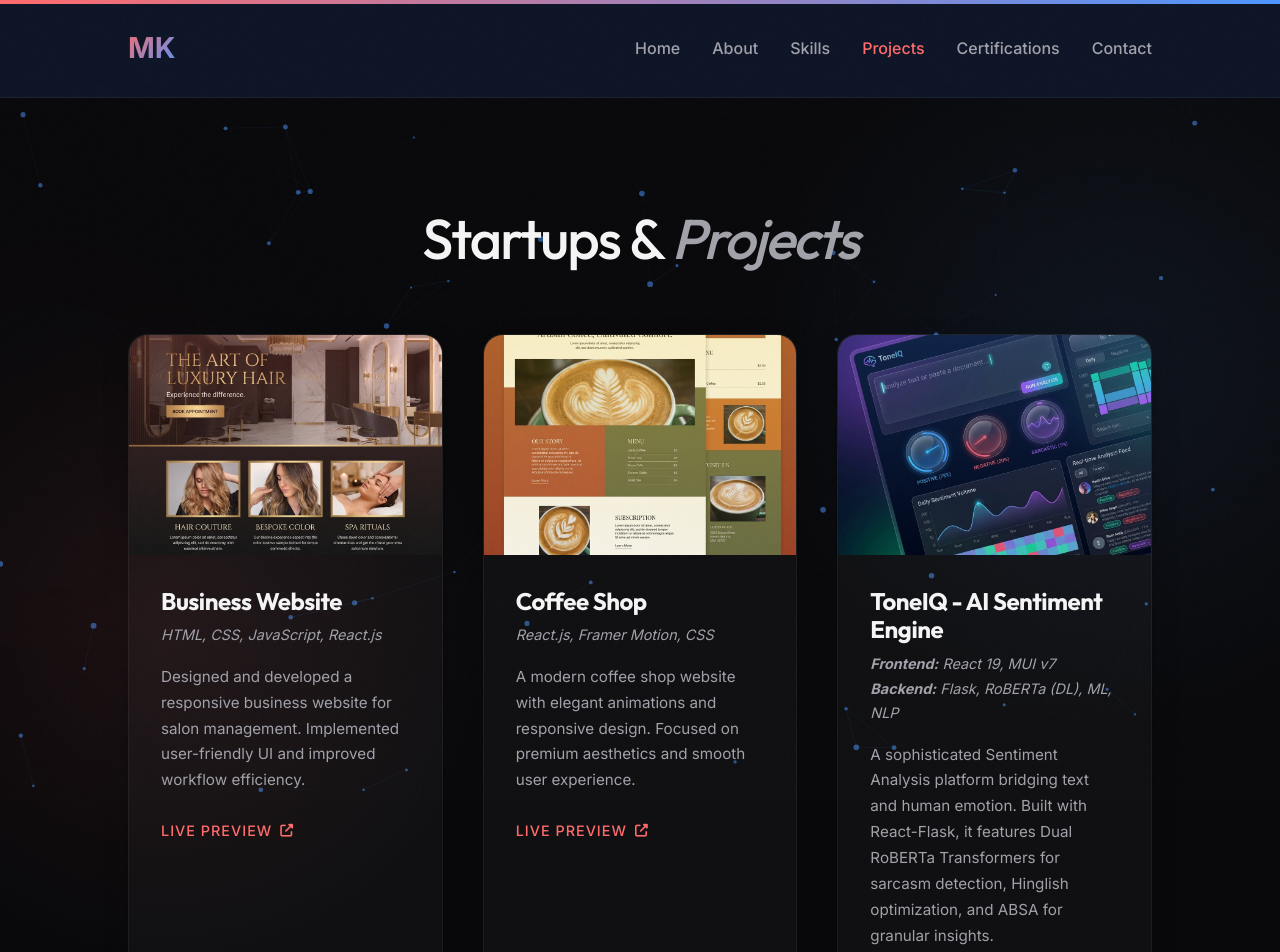
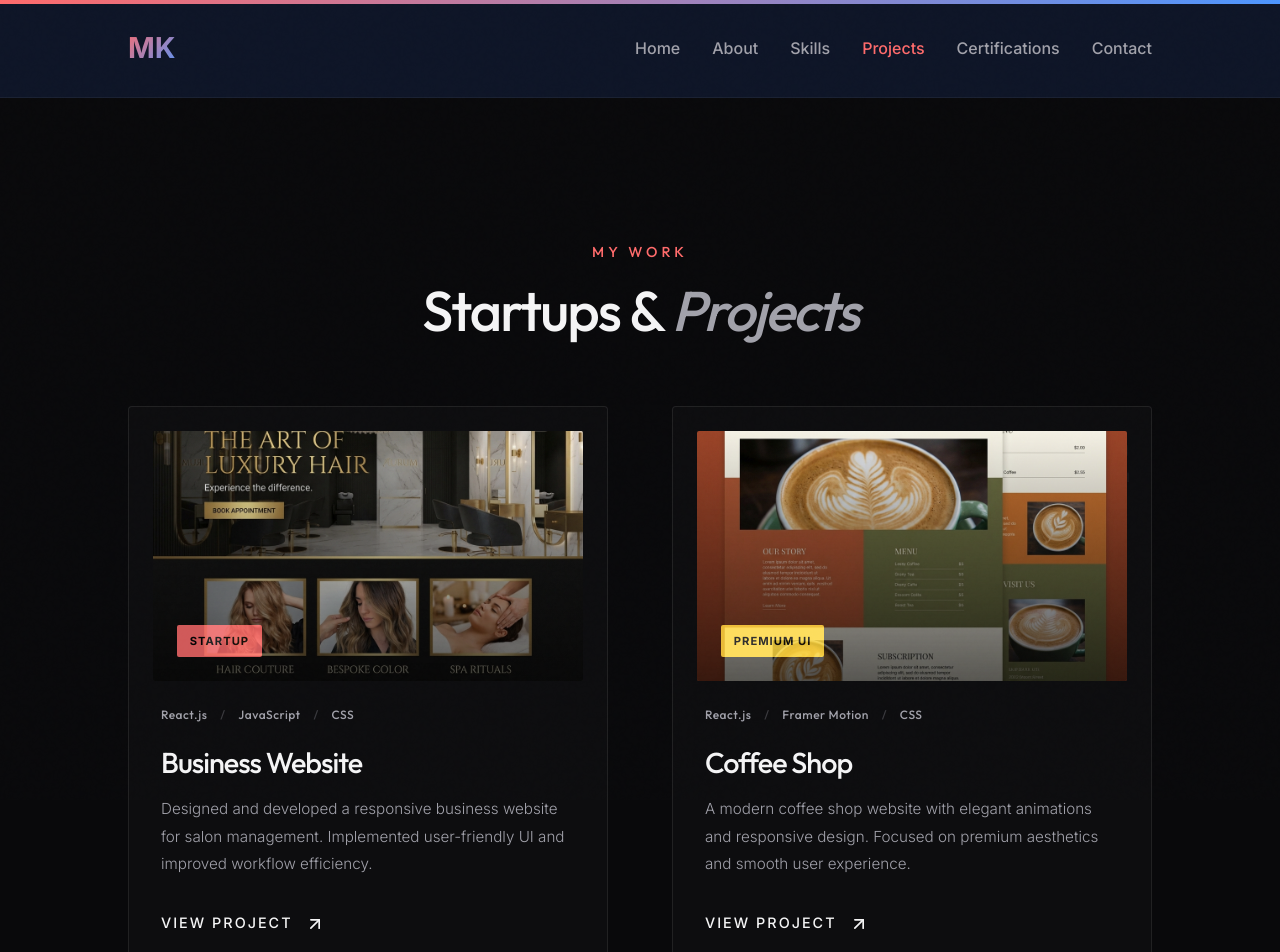
Before and after one commit to manish-9939/portfolio, a React (Vite) app in the folder portfolio-react/: page /projects in a window 1280 px wide. Shown: the top 952 px of the page. Built offline with nearby package versions, Linux system fonts and the light colour scheme.

Commit message:
Revamped Projects page with modern editorial design and animations

```diff
--- a/portfolio-react/src/components/Projects.jsx
+++ b/portfolio-react/src/components/Projects.jsx
@@ -3,30 +3,72 @@ import React from 'react';
 import { motion } from 'framer-motion';
 
 const Projects = () => {
+    const projects = [
+        {
+            id: "01",
+            title: "Business Website",
+            category: "Startup",
+            tech: ["React.js", "JavaScript", "CSS"],
+            desc: "Designed and developed a responsive business website for salon management. Implemented user-friendly UI and improved workflow efficiency.",
+            img: "/images/salon.png",
+            link: "https://parlourcafe.vercel.app/",
+            color: "var(--primary)"
+        },
+        {
+            id: "02",
+            title: "Coffee Shop",
+            category: "Premium UI",
+            tech: ["React.js", "Framer Motion", "CSS"],
+            desc: "A modern coffee shop website with elegant animations and responsive design. Focused on premium aesthetics and smooth user experience.",
+            img: "/images/coffee.png",
+            link: "https://cafebliss-six.vercel.app/",
+            color: "var(--accent)"
+        },
+        {
+            id: "03",
+            title: "ToneIQ - AI Sentiment Engine",
+            category: "AI/ML Product",
+            tech: ["React 19", "Flask", "RoBERTa", "NLP"],
+            desc: "A sophisticated Sentiment Analysis platform bridging text and human emotion. Features Dual RoBERTa Transformers for sarcasm detection and ABSA for granular insights.",
+            img: "/images/toneiq.png",
+            link: "https://toneiq.vercel.app/",
+            color: "var(--secondary)"
+        }
+    ];
+
     const container = {
         hidden: { opacity: 0 },
         show: {
             opacity: 1,
             transition: {
-                staggerChildren: 0.2
+                staggerChildren: 0.3
             }
         }
     };
 
     const item = {
-        hidden: { opacity: 0, y: 50 },
-        show: { opacity: 1, y: 0, transition: { type: 'spring', stiffness: 50 } }
+        hidden: { opacity: 0, y: 30 },
+        show: {
+            opacity: 1,
+            y: 0,
+            transition: {
+                type: 'spring',
+                stiffness: 100,
+                damping: 20
+            }
+        }
     };
 
     return (
-        <section id="projects" className="reveal active">
+        <section id="projects" className="projects-section">
             <motion.div
                 className="heading"
                 initial={{ opacity: 0, y: 20 }}
                 whileInView={{ opacity: 1, y: 0 }}
                 viewport={{ once: true }}
-                transition={{ duration: 0.6 }}
+                transition={{ duration: 0.8 }}
             >
+                <span className="section-subtitle">My Work</span>
                 <h2>Startups & <span>Projects</span></h2>
             </motion.div>
 
@@ -37,63 +79,62 @@ const Projects = () => {
                 whileInView="show"
                 viewport={{ once: true, margin: "-100px" }}
             >
+                {projects.map((project, index) => (
+                    <motion.div
+                        key={index}
+                        className="project-card-new"
+                        variants={item}
+                        whileHover={{ y: -10 }}
+                    >
+                        <div className="project-number">{project.id}</div>
+                        <div className="project-img-wrapper">
+                            <img src={project.img} alt={project.title} className="project-img-new" />
+                            <div className="project-overlay" style={{ '--project-color': project.color }}>
+                                <div className="category-badge">{project.category}</div>
+                            </div>
+                        </div>
 
-                <motion.div className="project-card" variants={item} whileHover={{ y: -15 }}>
-                    <div className="project-img-container">
-                        <img src="/images/salon.png" alt="Business Website" className="project-img" />
-                        <div className="project-img-overlay"
-                            style={{ position: 'absolute', top: 0, left: 0, width: '100%', height: '100%', background: 'linear-gradient(to bottom, var(--primary), transparent)', opacity: 0.2 }}>
+                        <div className="project-content-new">
+                            <motion.div
+                                className="tech-stack"
+                                initial="hidden"
+                                whileInView="show"
+                                viewport={{ once: true }}
+                                variants={{
+                                    show: {
+                                        transition: {
+                                            staggerChildren: 0.1
+                                        }
+                                    }
+                                }}
+                            >
+                                {project.tech.map((t, i) => (
+                                    <motion.span
+                                        key={i}
+                                        className="tech-tag"
+                                        variants={{
+                                            hidden: { opacity: 0, x: -10 },
+                                            show: { opacity: 1, x: 0 }
+                                        }}
+                                    >
+                                        {t}
+                                    </motion.span>
+                                ))}
+                            </motion.div>
+                            <h3>{project.title}</h3>
+                            <p>{project.desc}</p>
+                            <div className="project-footer">
+                                <a href={project.link} target="_blank" rel="noopener noreferrer" className="project-link-btn">
+                                    View Project
+                                    <svg width="20" height="20" viewBox="0 0 24 24" fill="none" stroke="currentColor" strokeWidth="2" strokeLinecap="round" strokeLinejoin="round">
+                                        <line x1="7" y1="17" x2="17" y2="7"></line>
+                                        <polyline points="7 7 17 7 17 17"></polyline>
+                                    </svg>
+                                </a>
+                            </div>
                         </div>
-                    </div>
-                    <div className="project-info">
-                        <h3>Business Website</h3>
-                        <p className="project-tech">HTML, CSS, JavaScript, React.js</p>
-                        <p className="project-desc">
-                            Designed and developed a responsive business website for salon management.
-                            Implemented user-friendly UI and improved workflow efficiency.
-                        </p>
-                        <a href="https://parlourcafe.vercel.app/" target="_blank" rel="noopener noreferrer" className="btn-link">Live Preview <i className="fas fa-external-link-alt"></i></a>
-                    </div>
-                </motion.div>
-
-                <motion.div className="project-card" variants={item} whileHover={{ y: -15 }}>
-                    <div className="project-img-container">
-                        <img src="/images/coffee.png" alt="Coffee Shop" className="project-img" />
-                        <div className="project-img-overlay"
-                            style={{ position: 'absolute', top: 0, left: 0, width: '100%', height: '100%', background: 'linear-gradient(to bottom, var(--accent), transparent)', opacity: 0.2 }}>
-                        </div>
-                    </div>
-                    <div className="project-info">
-                        <h3>Coffee Shop</h3>
-                        <p className="project-tech">React.js, Framer Motion, CSS</p>
-                        <p className="project-desc">
-                            A modern coffee shop website with elegant animations and responsive design.
-                            Focused on premium aesthetics and smooth user experience.
-                        </p>
-                        <a href="https://cafebliss-six.vercel.app/" target="_blank" rel="noopener noreferrer" className="btn-link">Live Preview <i className="fas fa-external-link-alt"></i></a>
-                    </div>
-                </motion.div>
-
-                <motion.div className="project-card" variants={item} whileHover={{ y: -15 }}>
-                    <div className="project-img-container">
-                        <img src="/images/toneiq.png" alt="ToneIQ Sentiment Analysis" className="project-img" />
-                        <div className="project-img-overlay"
-                            style={{ position: 'absolute', top: 0, left: 0, width: '100%', height: '100%', background: 'linear-gradient(to bottom, var(--secondary), transparent)', opacity: 0.2 }}>
-                        </div>
-                    </div>
-                    <div className="project-info">
-                        <h3>ToneIQ - AI Sentiment Engine</h3>
-                        <p className="project-tech">
-                            <b>Frontend:</b> React 19, MUI v7 <br />
-                            <b>Backend:</b> Flask, RoBERTa (DL), ML, NLP
-                        </p>
-                        <p className="project-desc">
-                            A sophisticated Sentiment Analysis platform bridging text and human emotion. Built with React-Flask, it features Dual RoBERTa Transformers for sarcasm detection, Hinglish optimization, and ABSA for granular insights.
-                        </p>
-                        <a href="https://toneiq.vercel.app/" target="_blank" rel="noopener noreferrer" className="btn-link">Live Preview <i className="fas fa-external-link-alt"></i></a>
-                    </div>
-                </motion.div>
-
+                    </motion.div>
+                ))}
             </motion.div>
         </section>
     );
--- a/portfolio-react/src/index.css
+++ b/portfolio-react/src/index.css
@@ -655,107 +655,187 @@ nav a:hover::after {
   }
 }
 
-/* Projects */
+/* Projects Section Refinements */
+.projects-section {
+  padding: 10rem 10%;
+  background: var(--bg-color);
+  position: relative;
+}
+
+.section-subtitle {
+  display: block;
+  font-family: var(--font-heading);
+  font-size: 0.9rem;
+  text-transform: uppercase;
+  letter-spacing: 4px;
+  color: var(--primary);
+  margin-bottom: 1rem;
+  font-weight: 500;
+}
+
 .projects-grid {
   display: grid;
-  grid-template-columns: repeat(auto-fit, minmax(300px, 1fr));
-  gap: 2.5rem;
+  grid-template-columns: repeat(auto-fit, minmax(350px, 1fr));
+  gap: 4rem;
+  margin-top: 4rem;
 }
 
-.project-card {
-  background: var(--card-bg);
-  border-radius: 20px;
+.project-card-new {
+  position: relative;
+  background: var(--glass);
+  border: 1px solid var(--card-border);
+  border-radius: 4px;
   overflow: hidden;
-  border: 1px solid rgba(255, 255, 255, 0.05);
-  transition: var(--transition);
-  box-shadow: 0 10px 30px -10px rgba(0, 0, 0, 0.5);
-}
-
-.project-card:hover {
-  transform: translateY(-10px);
-  border-color: var(--secondary);
-  box-shadow: 0 20px 40px -10px rgba(0, 0, 0, 0.6);
-}
-
-.project-img {
-  width: 100%;
-  height: 220px;
-  object-fit: cover;
   transition: var(--transition);
 }
 
-.project-card:hover .project-img {
-  transform: scale(1.05);
+.project-card-new:hover {
+  border-color: rgba(255, 255, 255, 0.2);
+  background: rgba(255, 255, 255, 0.04);
 }
 
-.project-img-container {
-  overflow: hidden;
-  height: 220px;
-  position: relative;
+.project-number {
+  position: absolute;
+  top: 20px;
+  right: 20px;
+  font-family: var(--font-heading);
+  font-size: 4rem;
+  font-weight: 900;
+  color: rgba(255, 255, 255, 0.03);
+  line-height: 1;
+  z-index: 0;
+  transition: var(--transition);
 }
 
-.project-info {
-  padding: 2rem;
+.project-card-new:hover .project-number {
+  color: rgba(255, 255, 255, 0.06);
+  transform: translateY(-5px);
 }
 
-.project-info h3 {
-  font-size: 1.5rem;
-  margin-bottom: 0.5rem;
-  color: var(--text-main);
+.project-img-wrapper {
+  position: relative;
+  height: 250px;
+  overflow: hidden;
+  margin: 1.5rem;
+  border-radius: 2px;
 }
 
-.project-tech {
-  color: var(--text-muted);
-  font-size: 0.9rem;
-  margin-bottom: 1rem;
-  font-style: italic;
-  font-weight: normal;
+.project-img-new {
+  width: 100%;
+  height: 100%;
+  object-fit: cover;
+  transition: transform 0.8s cubic-bezier(0.2, 0.8, 0.2, 1);
 }
 
-.project-desc {
-  color: var(--text-muted);
-  margin-bottom: 1.5rem;
-  font-size: 0.95rem;
+.project-card-new:hover .project-img-new {
+  transform: scale(1.1);
 }
 
-.btn-link {
+.project-overlay {
+  position: absolute;
+  top: 0;
+  left: 0;
+  width: 100%;
+  height: 100%;
+  background: linear-gradient(to bottom, transparent, rgba(0, 0, 0, 0.8));
+  display: flex;
+  align-items: flex-end;
+  padding: 1.5rem;
+  opacity: 0.8;
+  transition: var(--transition);
+}
+
+.category-badge {
+  background: var(--project-color);
+  color: #000;
+  font-size: 0.7rem;
+  font-weight: 700;
+  padding: 0.4rem 0.8rem;
+  text-transform: uppercase;
+  letter-spacing: 1px;
+  border-radius: 2px;
+}
+
+.project-content-new {
+  padding: 0 2rem 2rem 2rem;
+  position: relative;
+  z-index: 1;
+}
+
+.tech-stack {
+  display: flex;
+  flex-wrap: wrap;
+  gap: 0.8rem;
+  margin-bottom: 1.2rem;
+}
+
+.tech-tag {
+  font-size: 0.75rem;
+  color: var(--text-muted);
+  font-family: var(--font-heading);
+  letter-spacing: 0.5px;
+}
+
+.tech-tag::after {
+  content: '/';
+  margin-left: 0.8rem;
+  opacity: 0.3;
+}
+
+.tech-tag:last-child::after {
+  content: '';
+}
+
+.project-content-new h3 {
+  font-size: 1.8rem;
+  font-weight: 300;
+  margin-bottom: 1rem;
+  color: var(--text-main);
+  letter-spacing: -1px;
+}
+
+.project-content-new p {
+  font-size: 0.95rem;
+  color: var(--text-muted);
+  line-height: 1.8;
+  margin-bottom: 2rem;
+  font-weight: 300;
+}
+
+.project-link-btn {
   display: inline-flex;
   align-items: center;
-  gap: 0.5rem;
+  gap: 0.8rem;
+  font-size: 0.9rem;
   font-weight: 500;
-  color: var(--primary);
-  font-size: 0.9rem;
   text-transform: uppercase;
-  letter-spacing: 1px;
-  position: relative;
-  padding-bottom: 2px;
+  letter-spacing: 2px;
+  color: var(--text-main);
+  transition: var(--transition);
 }
 
-.btn-link::after {
-  content: '';
-  position: absolute;
-  bottom: 0;
-  left: 0;
-  width: 100%;
-  height: 1px;
-  background: var(--primary);
-  transform: scaleX(0);
-  transform-origin: right;
+.project-link-btn svg {
   transition: transform 0.4s cubic-bezier(0.2, 0.8, 0.2, 1);
 }
 
-.btn-link:hover::after {
-  transform: scaleX(1);
-  transform-origin: left;
+.project-link-btn:hover {
+  color: var(--primary);
 }
 
-.btn-link i {
-  font-size: 0.8rem;
-  transition: transform 0.3s ease;
+.project-link-btn:hover svg {
+  transform: translate(3px, -3px);
+  stroke: var(--primary);
 }
 
-.btn-link:hover i {
-  transform: translate(3px, -3px);
+@media screen and (max-width: 768px) {
+  .projects-section {
+    padding: 6rem 5%;
+  }
+
+  .projects-grid {
+    grid-template-columns: 1fr;
+    gap: 3rem;
+  }
 }
 
 /* Certifications */
```
